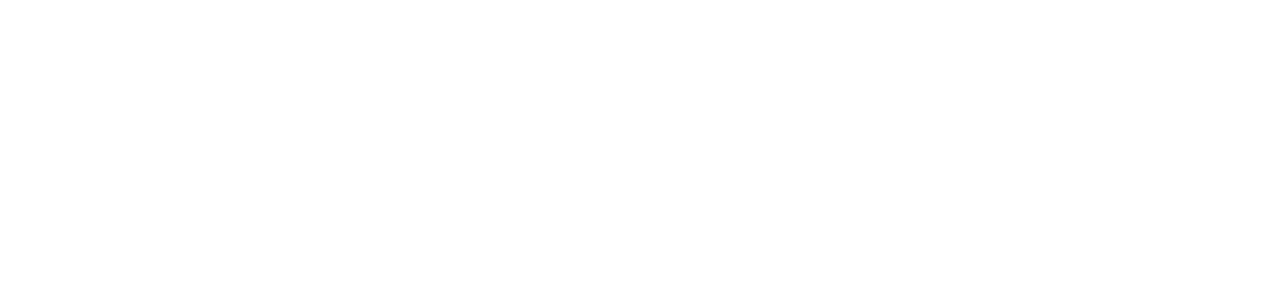
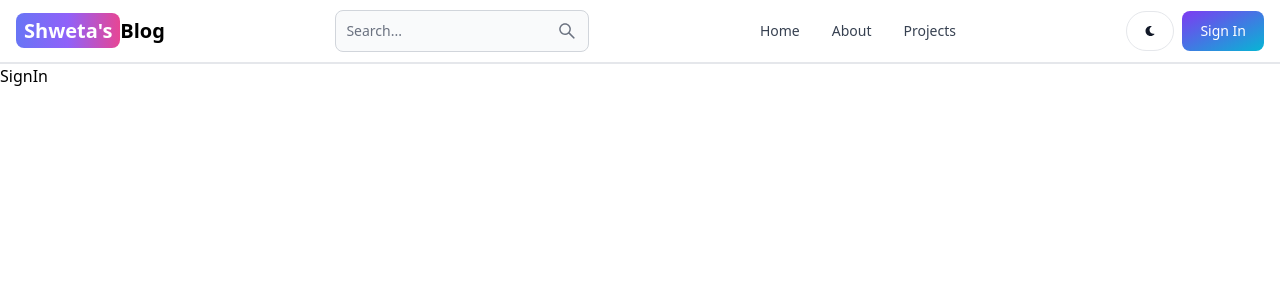
Before and after one commit to shwetapund/blog-app-new, a React (Create React App) app in the folder client/: page /signin in a window 1280 px wide. Before the commit this address had no page. Shown: the top 300 px of the page. Built offline with nearby package versions, Linux system fonts and the light colour scheme.

Commit message:
create the header section

```diff
--- a/client/package.json
+++ b/client/package.json
@@ -6,8 +6,10 @@
     "@testing-library/jest-dom": "^5.17.0",
     "@testing-library/react": "^13.4.0",
     "@testing-library/user-event": "^13.5.0",
+    "flowbite-react": "^0.7.3",
     "react": "^18.2.0",
     "react-dom": "^18.2.0",
+    "react-icon": "^1.0.0",
     "react-router-dom": "^6.22.3",
     "react-scripts": "5.0.1",
     "web-vitals": "^2.1.4"
--- a/client/src/App.js
+++ b/client/src/App.js
@@ -3,22 +3,24 @@
 import Home from "./views/Home";
 import About from "./views/About";
 import Dashboard from "./views/Dashboard";
-import Login from "./views/Login";
+import SignIn from "./views/SignIn";
 import Signup from "./views/SignUp";
 import Projects from "./views/Projects";
+import Header from './components/Header';
 
 function App() {
   return (
     <>
      {/* <h1 className='text-3xl text-red-500'>app</h1> */}
      <BrowserRouter>
+     <Header />
      <Routes>
       <Route path='/' element={<Home />}/>
       <Route path='/about' element={<About />}/>
       <Route path='/projects' element={<Projects />}/>
       <Route path='/dashboard' element={<Dashboard />}/>
       <Route path='/signup' element={<Signup/>}/>
-      <Route path='/login' element={<Login />}/>
+      <Route path='/signin' element={<SignIn />}/>
 
      </Routes>
      </BrowserRouter>
--- a/client/src/components/Header.js
+++ b/client/src/components/Header.js
@@ -1,8 +1,50 @@
-import React from 'react'
+import { Button, Navbar, TextInput } from 'flowbite-react';
+import { Link, useLocation } from 'react-router-dom';
+import {AiOutlineSearch} from 'react-icons/ai';
+import {FaMoon} from 'react-icons/fa';
 
 function Header() {
+    const path = useLocation().pathname;
   return (
-    <div>Header</div>
+    <Navbar className='border-b-2'>
+        <Link to='/' className='self-center whitespace-nowrap text-sm sm:text-xl font-semibold dark:text-white'>
+        <spam className='px-2 py-1 bg-gradient-to-r from-indigo-500 via-purple-500 to-pink-500 rounded-lg text-white'>Shweta's</spam>
+        Blog
+        </Link>
+        <form>
+            <TextInput
+            type='text'
+            placeholder='Search...'
+            rightIcon={AiOutlineSearch} //icon use karne kel iye npm i react-icon kare
+            className='hidden lg:inline'
+            />
+        </form>
+        <Button className='w-12 h-10 lg:hidden' color='gray' pill>
+            <AiOutlineSearch />
+        </Button>
+        <div className='flex gap-2 md:order-2'>
+            <Button className='w-12 h-10 hidden sm:inline' color='gray' pill>
+                <FaMoon />
+            </Button>
+            <Link to='/singin'>
+                <Button gradientDuoTone='purpleToBlue'>
+                    Sign In
+                </Button>
+            </Link>
+            <Navbar.Toggle/>
+        </div>
+            <Navbar.Collapse>
+                <Navbar.Link active={path === '/'} as={'div'}>
+                    <Link to='/'>Home</Link>
+                </Navbar.Link>
+                <Navbar.Link active={path === '/about'} as={'div'}>
+                    <Link to='/about'>About</Link>
+                </Navbar.Link>
+                <Navbar.Link active={path === '/projects'} as={'div'}>
+                    <Link to='/projects'>Projects</Link>
+                </Navbar.Link>
+            </Navbar.Collapse>
+    </Navbar>
   )
 }
 
--- a/client/src/views/Login.js
+++ /dev/null
@@ -1,9 +0,0 @@
-import React from 'react'
-
-function Login() {
-  return (
-    <div>Login</div>
-  )
-}
-
-export default Login
--- /dev/null
+++ b/client/src/views/SignIn.js
@@ -0,0 +1,9 @@
+import React from 'react'
+
+function SignIn() {
+  return (
+    <div>SignIn</div>
+  )
+}
+
+export default SignIn
--- a/client/tailwind.config.js
+++ b/client/tailwind.config.js
@@ -2,9 +2,10 @@
 module.exports = {
   content: [
     "./src/**/*.{js,jsx,ts,tsx}",
+    'node_modules/flowbite-react/lib/esm/**/*.js'
   ],
   theme: {
     extend: {},
   },
-  plugins: [],
+  plugins: [require('flowbite/plugin')],
 }
```
Also changed, not shown: 1 other file (tests, documents, lock files or other folders).
